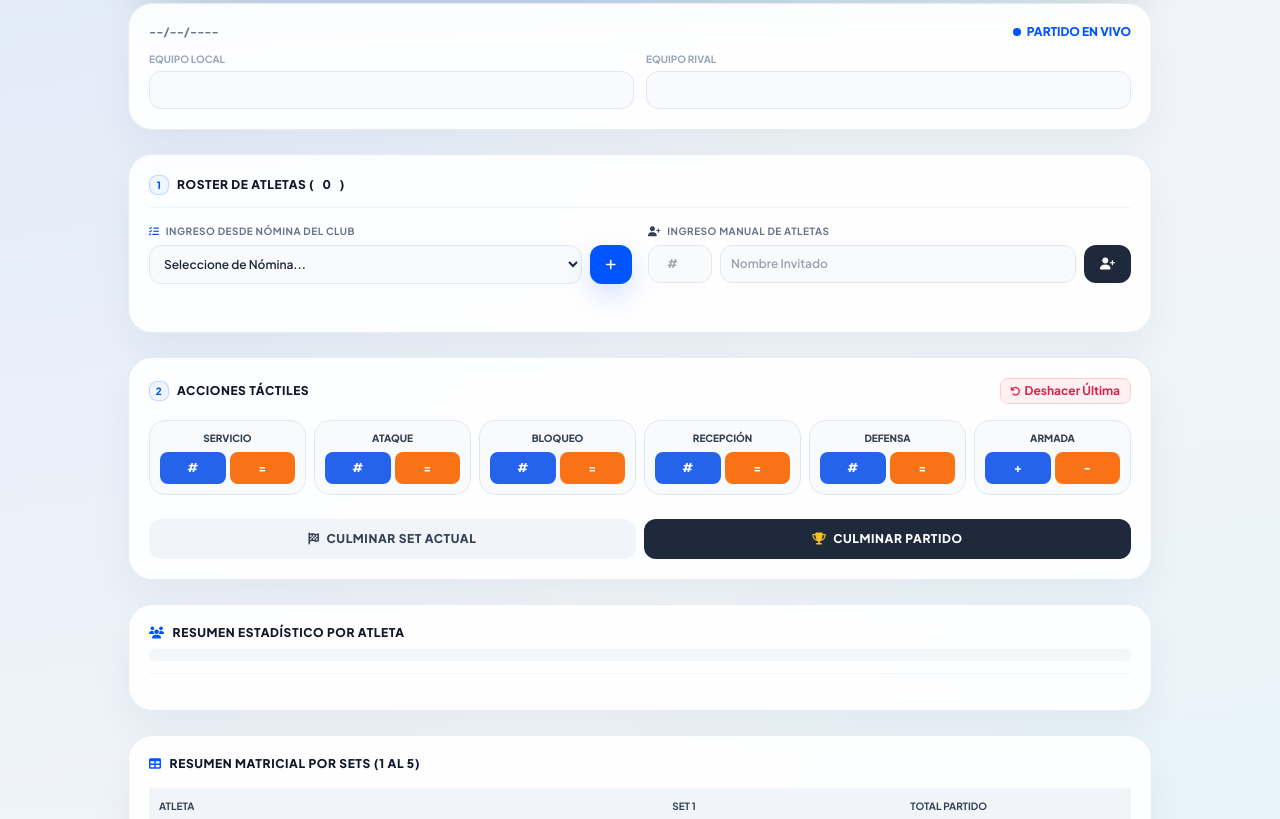
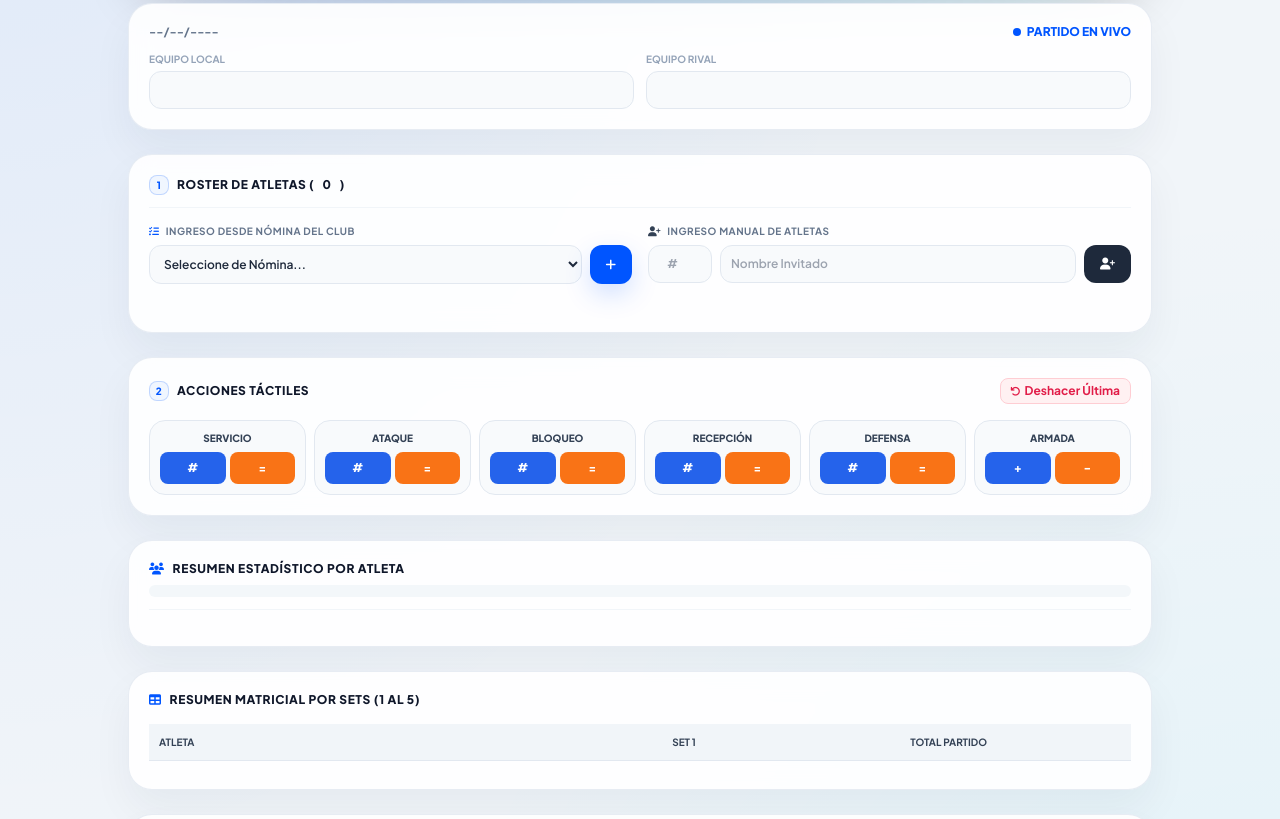
Before and after one commit to sistematikos/cvstats, a plain HTML site: page index_stats.html in a window 1280 px wide. Shown: the part 281-1100 px from the top of the page. Drawn offline with nearby package versions, Linux system fonts and the light colour scheme; a script that the page names is missing.

Commit message:
Update index_stats.html

```diff
--- a/index_stats.html
+++ b/index_stats.html
@@ -221,15 +221,6 @@
                     </div>
                 </div>
             </div>
-
-            <div class="flex gap-2 pt-2">
-                <button id="rs" class="w-1/2 py-3 bg-slate-100 hover:bg-slate-200 text-slate-700 font-black rounded-xl text-xs uppercase tracking-wider transition cursor-pointer">
-                    <i class="fas fa-flag-checkered mr-1"></i> Culminar Set Actual
-                </button>
-                <button id="btnCulminarPartido" class="w-1/2 py-3 bg-slate-800 hover:bg-slate-900 text-white font-black rounded-xl text-xs uppercase tracking-wider transition cursor-pointer">
-                    <i class="fas fa-trophy mr-1 text-amber-400"></i> Culminar Partido
-                </button>
-            </div>
         </div>
 
         <!-- 4. RESUMEN ESTADÍSTICO CON CONTENEDOR SCROLLER TÁCTIL VISIBLE -->
```
